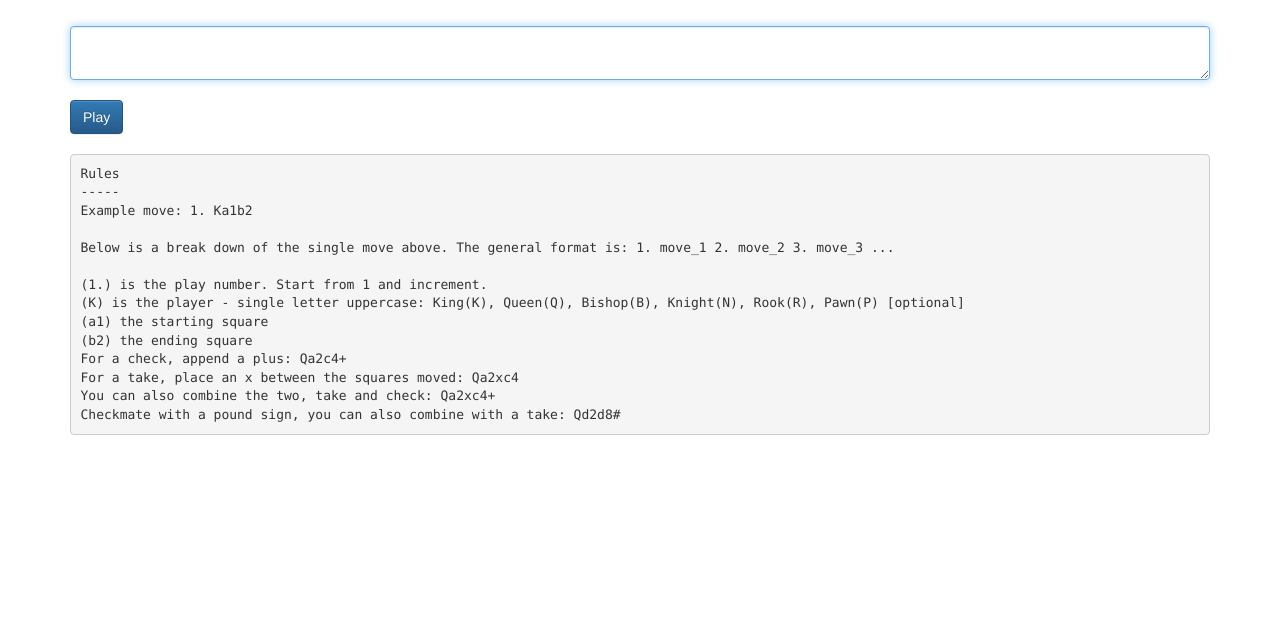
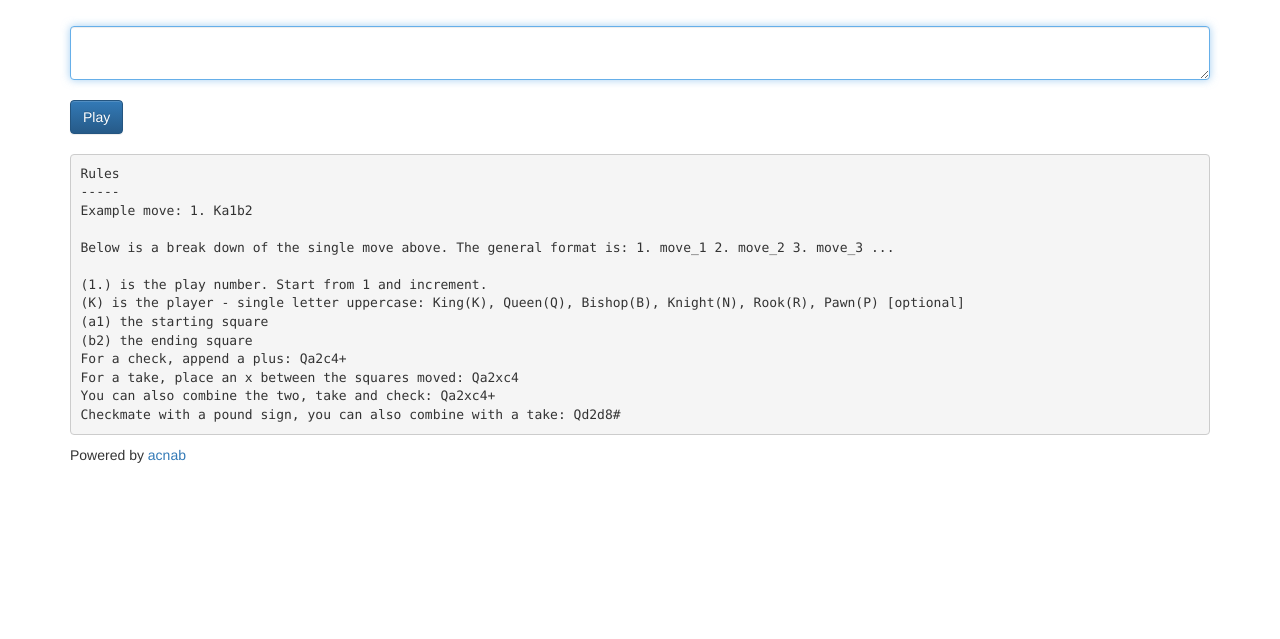
Before and after one commit to wsams/acnab, a PHP site: page / in a window 1280 px wide. Shown: the top 639 px of the page. Run offline with PHP 8.4, Linux system fonts and the light colour scheme; some libraries are stand-ins or nearby versions.

Commit message:
Remove old requirements. Added footer with ref to acnab.

```diff
--- a/requirements.txt
+++ b/requirements.txt
@@ -1,3 +1,2 @@
-#mysqlclient == 1.4.0
 autopep8 == 1.4
 pylint == 2.1.1
--- a/web/index.php
+++ b/web/index.php
@@ -94,6 +94,7 @@ For a check, append a plus: Qa2c4+
 For a take, place an x between the squares moved: Qa2xc4
 You can also combine the two, take and check: Qa2xc4+
 Checkmate with a pound sign, you can also combine with a take: Qd2d8#</pre>
+        Powered by <a target="_blank" href="https://github.com/wsams/acnab">acnab</a>
     </div>
     <script type="text/javascript"
         src="https://code.jquery.com/jquery-2.2.3.min.js"
```
